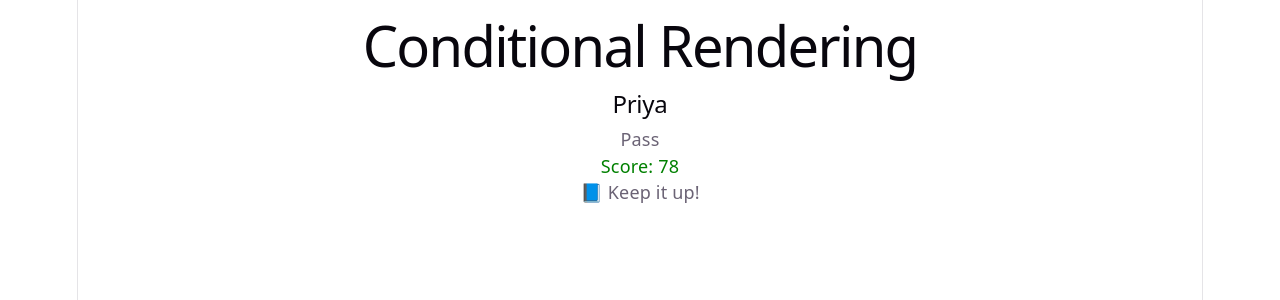
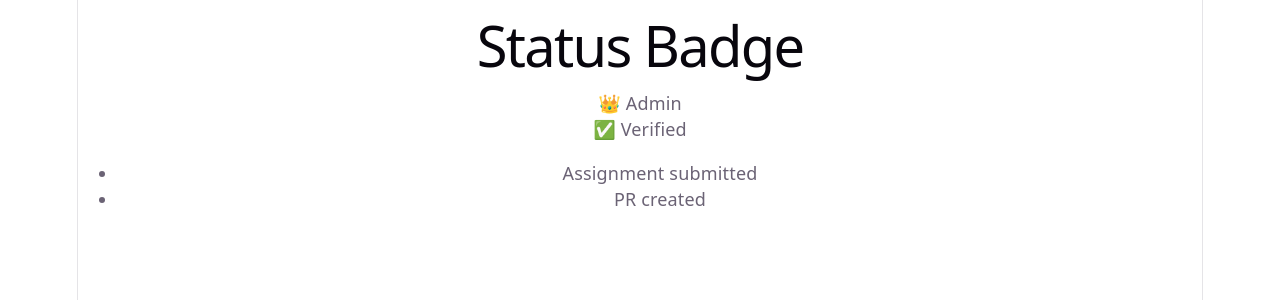
Before and after one commit to Josemafita-L/js-training, a React (Vite) app in the folder react/session1/: page / in a window 1280 px wide. Shown: the top 300 px of the page. Built offline with nearby package versions, Linux system fonts and the light colour scheme.

Commit message:
react/session1: complete task 4.2

```diff
--- a/react/session1/src/App.tsx
+++ b/react/session1/src/App.tsx
@@ -1,16 +1,16 @@
-import ScoreCard from './ScoreCard'
+import StatusBadge from './StatusBadge'
 
 function App() {
   return (
     <>
-      <h1>Conditional Rendering</h1>
-      <ScoreCard />
+      <h1>Status Badge</h1>
+      <StatusBadge />
     </>
   )
 }
 
 export default App
 
-// Use a ternary when you need to choose between two values or UI elements.
-// Ternary is an expression, so it can be used directly inside TSX.
-// An if statement is a statement and cannot be written directly inside TSX.
+// Using messages.length directly can render 0 when the array is empty.
+// Checking messages.length > 0 returns true or false,
+// preventing React from displaying 0.
--- /dev/null
+++ b/react/session1/src/StatusBadge.tsx
@@ -0,0 +1,42 @@
+function StatusBadge() {
+    const isAdmin: boolean = true
+    const hasWarning: boolean = false
+    const isVerified: boolean = true
+    const messages: string[] = ['Assignment submitted', 'PR created']
+
+    // Use && when you want to render something only if a condition is true.
+    // If the condition is false, React renders nothing.
+
+    return (
+        <div>
+            {/* Show only if admin */}
+            {isAdmin && <span>👑 Admin</span>}
+
+            <br />
+
+            {/* Show only if warning */}
+            {hasWarning && (
+                <p style={{ color: 'orange' }}>
+                    Warning: Incomplete tasks
+                </p>
+            )}
+
+            {/* Show only if verified */}
+            {isVerified && <span>✅ Verified</span>}
+
+            {/* Show empty state only when no messages */}
+            {messages.length === 0 && <p>No messages yet</p>}
+
+            {/* Show list only when messages exist */}
+            {messages.length > 0 && (
+                <ul>
+                    {messages.map((msg: string, index: number) => (
+                        <li key={index}>{msg}</li>
+                    ))}
+                </ul>
+            )}
+        </div>
+    )
+}
+
+export default StatusBadge
```
